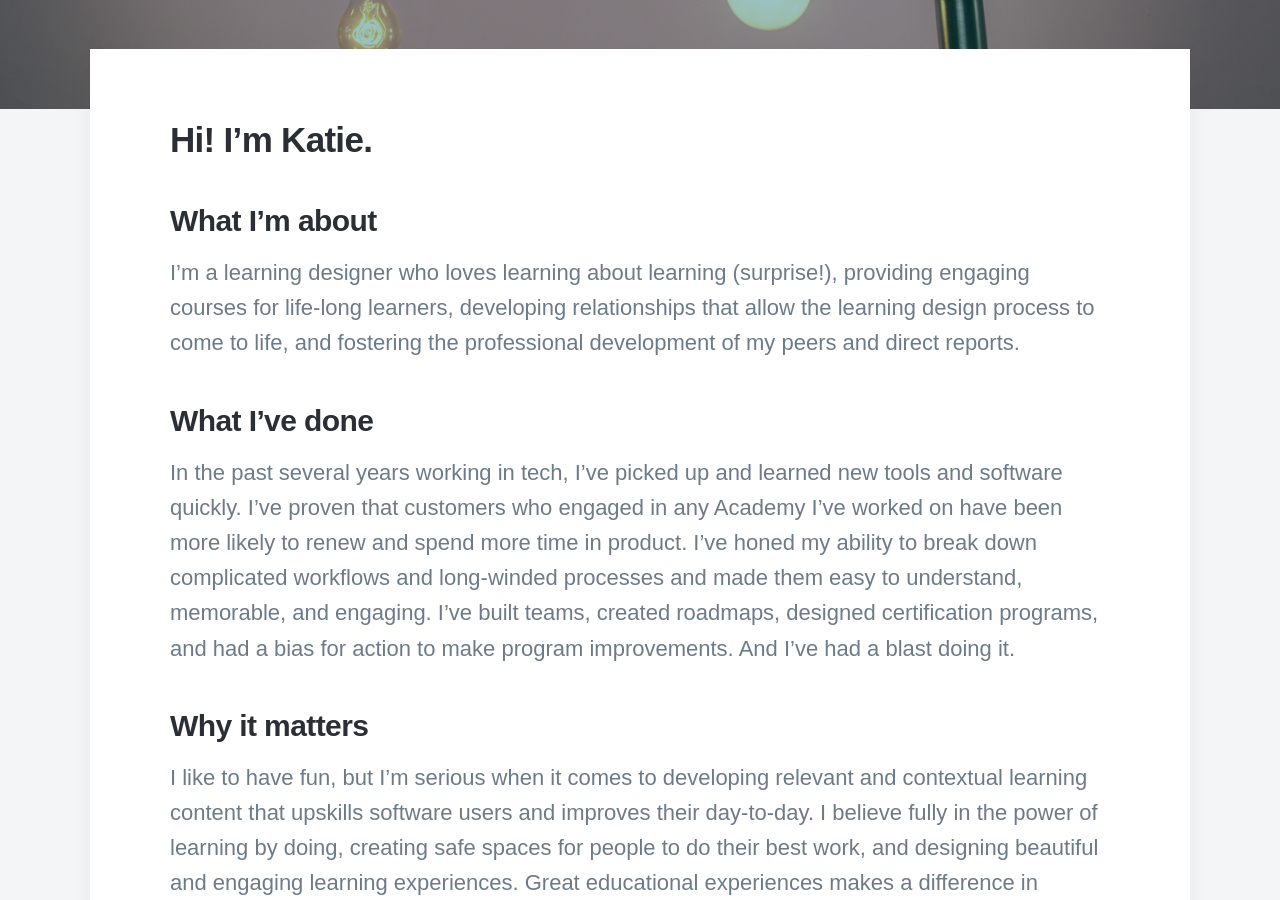
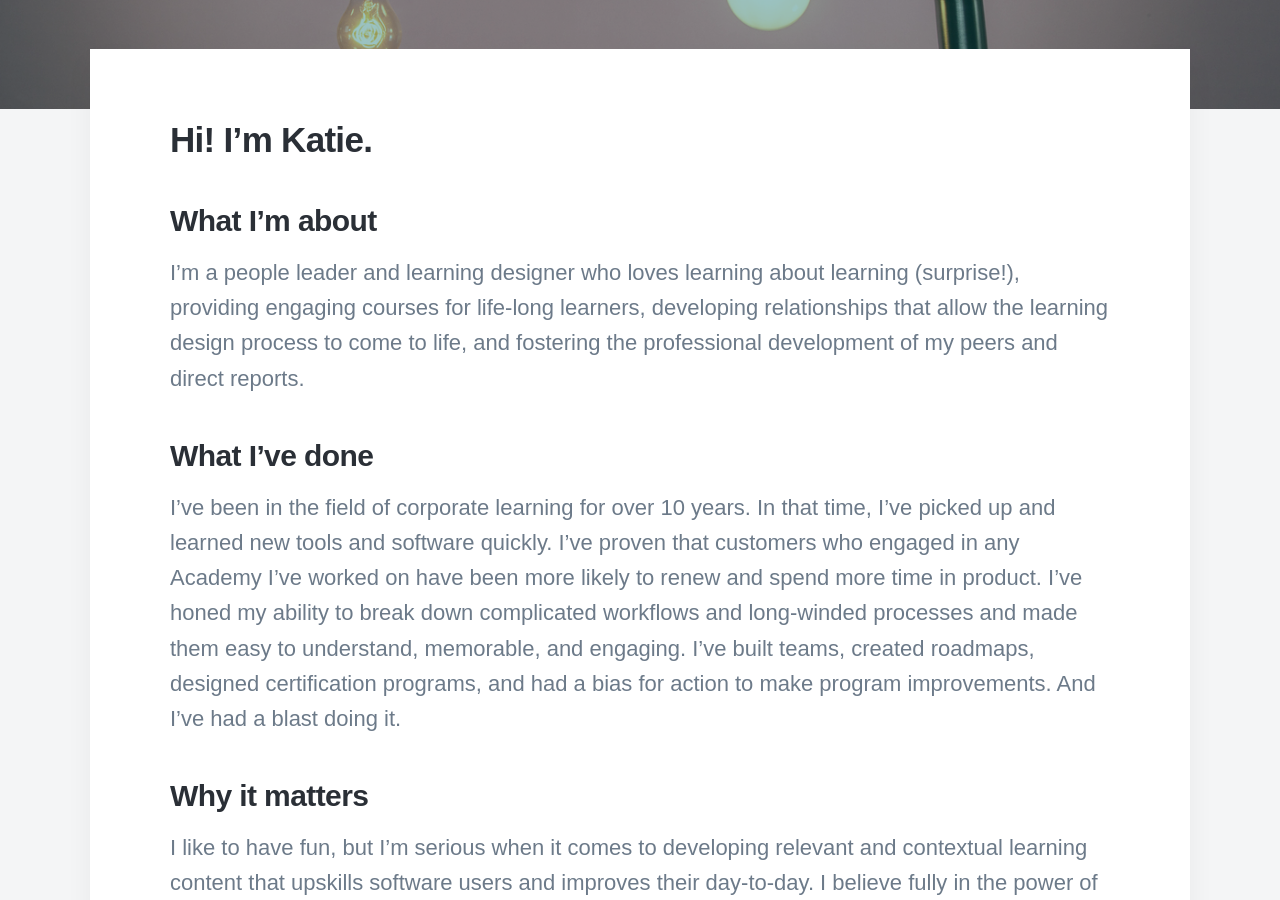
Before and after one commit to cox-katie/portfolio, a Jekyll site: the page built from _pages/about.md, in a window 1280 px wide and 900 px high, scrolled down 448 px. Built offline with Jekyll 4.4.1, drawn with Linux system fonts in a browser that asks for light colours; nearby versions of some CDN libraries; some web fonts are replaced.

Commit message:
Update about.md

```diff
--- a/_pages/about.md
+++ b/_pages/about.md
@@ -9,10 +9,10 @@ featured_image: /images/lightbulb.jpg
 
 ### What I'm about
 
-I'm a learning designer who loves learning about learning (surprise!), providing engaging courses for life-long learners, developing relationships that allow the learning design process to come to life, and fostering the professional development of my peers and direct reports.
+I'm a people leader and learning designer who loves learning about learning (surprise!), providing engaging courses for life-long learners, developing relationships that allow the learning design process to come to life, and fostering the professional development of my peers and direct reports.
 
 ### What I've done
-In the past several years working in tech, I’ve picked up and learned new tools and software quickly. I’ve proven that customers who engaged in any Academy I’ve worked on have been more likely to renew and spend more time in product. I’ve honed my ability to break down complicated workflows and long-winded processes and made them easy to understand, memorable, and engaging. I’ve built teams, created roadmaps, designed certification programs, and had a bias for action to make program improvements. And I’ve had a blast doing it.
+I've been in the field of corporate learning for over 10 years. In that time, I’ve picked up and learned new tools and software quickly. I’ve proven that customers who engaged in any Academy I’ve worked on have been more likely to renew and spend more time in product. I’ve honed my ability to break down complicated workflows and long-winded processes and made them easy to understand, memorable, and engaging. I’ve built teams, created roadmaps, designed certification programs, and had a bias for action to make program improvements. And I’ve had a blast doing it.
 
 ### Why it matters
 I like to have fun, but I'm serious when it comes to developing relevant and contextual learning content that upskills software users and improves their day-to-day. I believe fully in the power of learning by doing, creating safe spaces for people to do their best work, and designing beautiful and engaging learning experiences. Great educational experiences makes a difference in people's lives, and I'm all about making those experiences the best they can be.
```
